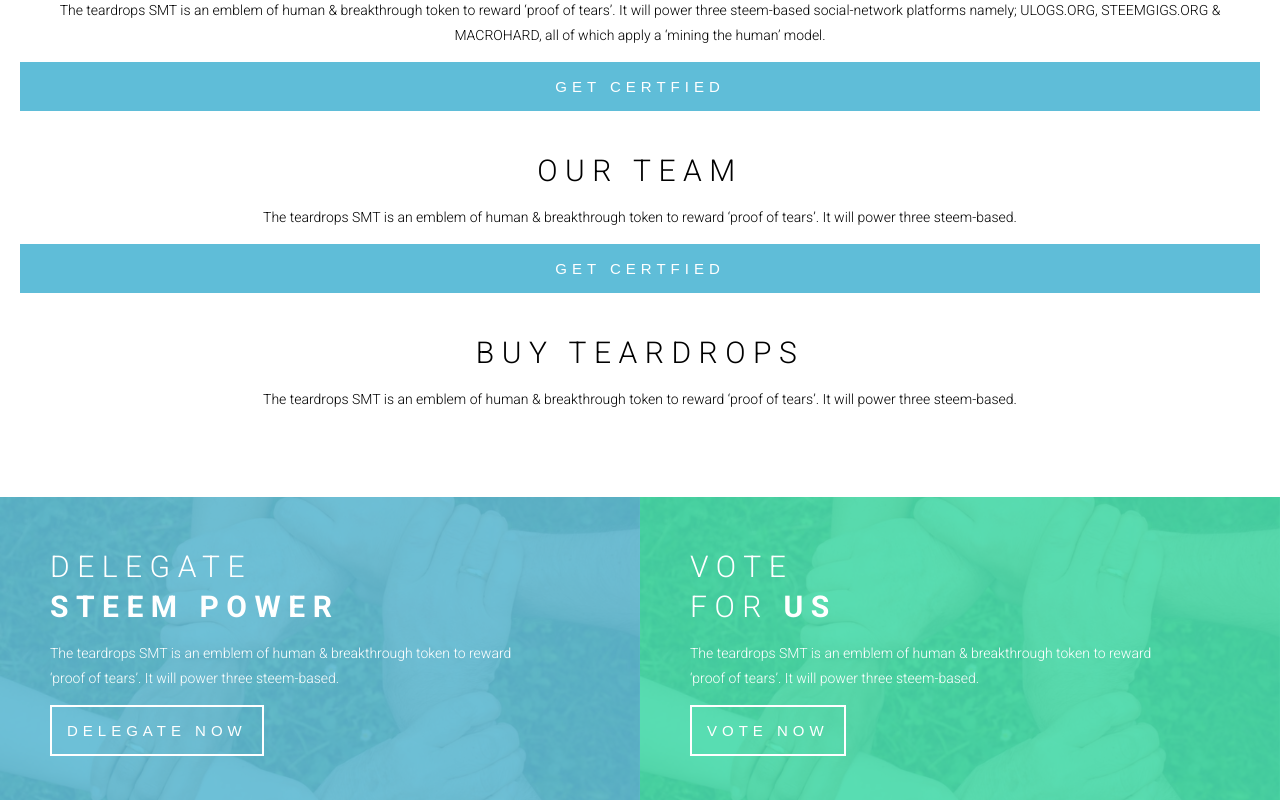
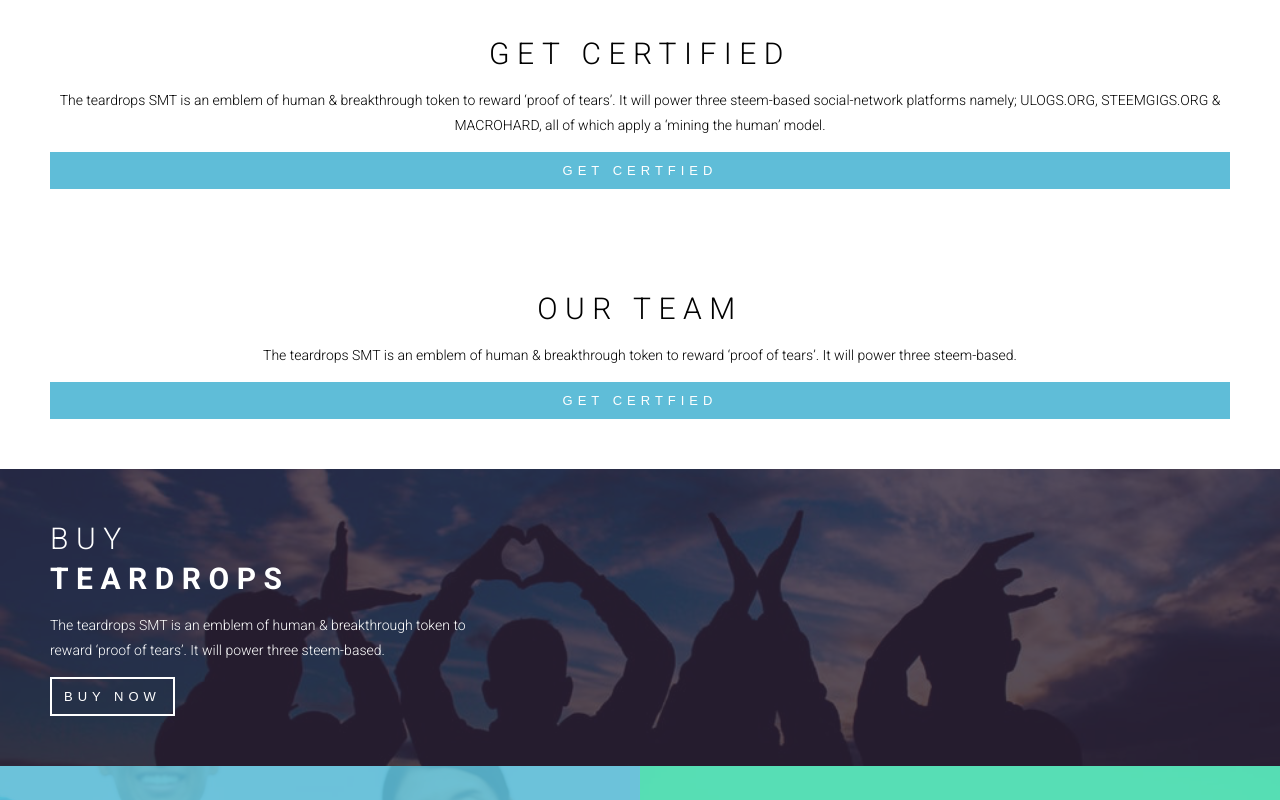
Before and after one commit to tobias-g1/teardrops, a Vue app: page / in a window 1280 px wide. Shown: the part 1680-2480 px from the top of the page. Built offline with nearby package versions, Linux system fonts and the light colour scheme.

Commit message:
Style buy section

```diff
--- a/src/App.vue
+++ b/src/App.vue
@@ -41,14 +41,14 @@
 }
 
 .pad-20 {
-  padding: 20px;
+  padding: 50px;
 }
 .center {
   text-align: center;
 }
 button {
-  padding: 15px;
-  font-size: 15px;
+  padding: 10px 12px;
+  font-size: 13px;
   text-transform: uppercase;
   letter-spacing: 5px;
   &.outline {
--- a/src/views/Home.vue
+++ b/src/views/Home.vue
@@ -83,13 +83,15 @@
     </section>
     <!-- Buy Section -->
     <section class="buy">
-        <div class="flex-center pad-20 center">
-            <h2>Buy Teardrops</h2>
-            <p>
-                The teardrops SMT is an emblem of human & breakthrough token to reward ‘proof of tears’. It will
-                power three steem-based.
-            </p>
-            <button class="outline">Buy Now</button>
+        <div class="overlay">
+            <div class="details pad-20">
+                <h2>Buy <br> <strong>Teardrops</strong></h2>
+                <p>
+                    The teardrops SMT is an emblem of human & breakthrough token to reward ‘proof of tears’. It will
+                    power three steem-based.
+                </p>
+                <button class="outline">Buy Now</button>
+            </div>
         </div>
     </section>
     <!-- Support Section -->
@@ -198,11 +200,28 @@
         }
     }
 
+    .buy {
+        background-image: url(../assets/img/buy.png);
+        background-repeat: no-repeat;
+        background-size: cover;
+        color: #fff;
+        background-position: center;
+
+        .overlay {
+            background: rgba(33, 20, 44, 0.75);
+
+            .details {
+                width: 35%;
+                min-width: 400px;
+            }
+        }
+    }
+
     .support {
         color: #fff;
 
         .delegate {
-            background-image: url(../assets/img/hands.png);
+            background-image: url(../assets/img/delegate.png);
             background-repeat: no-repeat;
             background-size: cover;
 
@@ -218,7 +237,7 @@
         }
 
         .vote {
-            background-image: url(../assets/img/hands.png);
+            background-image: url(../assets/img/vote.png);
             background-repeat: no-repeat;
             background-size: cover;
 
```
